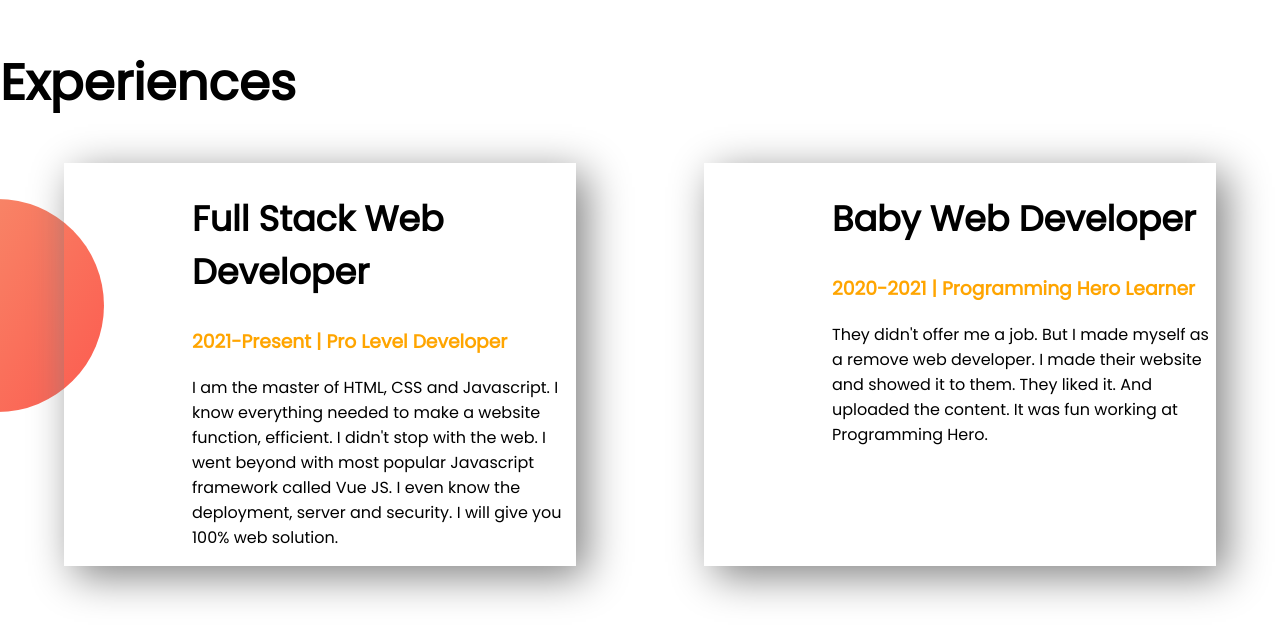
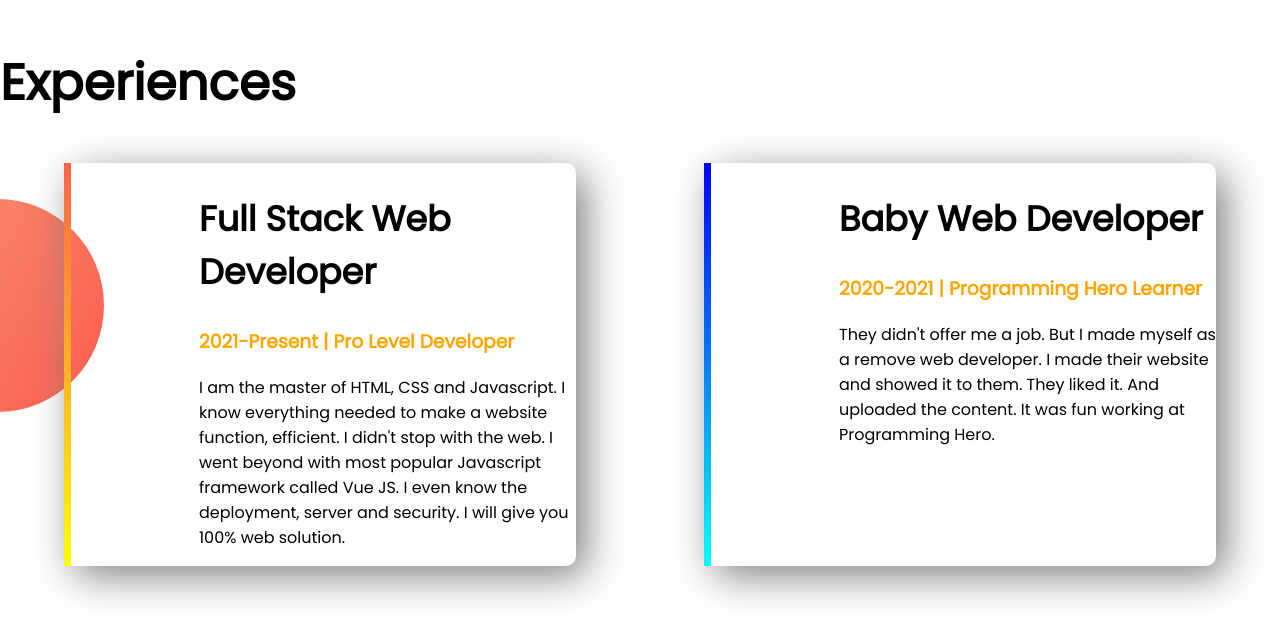
Before and after one commit to LabibIslam/developer-portfolio, a plain HTML site: page index.html in a window 1280 px wide. Shown: the part 1493-2133 px from the top of the page. Drawn offline with Linux system fonts and the light colour scheme.

Commit message:
added side border

```diff
--- a/index.html
+++ b/index.html
@@ -36,12 +36,12 @@
     <section class="experience-area">
         <h1>Experiences</h1>
         <div class="flexivble-container">
-            <div class="experience-item">
+            <div id="full-stack-experience" class="experience-item">
                 <h2>Full Stack Web Developer</h2>
                 <h3 class="orange-color">2021-Present | Pro Level Developer</h3>
                 <p>I am the master of HTML, CSS and Javascript. I know everything needed to make a website function, efficient. I didn't stop with the web. I went beyond with most popular Javascript framework called Vue JS. I even know the deployment, server and security. I will give you 100% web solution.</p>
             </div>
-            <div class="experience-item">
+            <div id="web-dev-experience" class="experience-item">
                 <h2>Baby Web Developer</h2>
                 <h3 class="orange-color">2020-2021 | Programming Hero Learner</h3>
                 <p>They didn't offer me a job. But I made myself as a remove web developer. I made their website and showed it to them. They liked it. And uploaded the content. It was fun working at Programming Hero.</p>
--- a/style.css
+++ b/style.css
@@ -49,5 +49,16 @@ h2 {
   margin-left: 5%;
   margin-right: 5%;
   padding-left: 10%;
+  border-radius: 10px;
   box-shadow: 10px 10px 40px gray;
 }
+#web-dev-experience {
+  border-left: 7px solid;
+  border-image: linear-gradient(blue, cyan);
+  border-image-slice: 1;
+}
+#full-stack-experience {
+  border-left: 7px solid;
+  border-image: linear-gradient(tomato, yellow);
+  border-image-slice: 1;
+}
```
